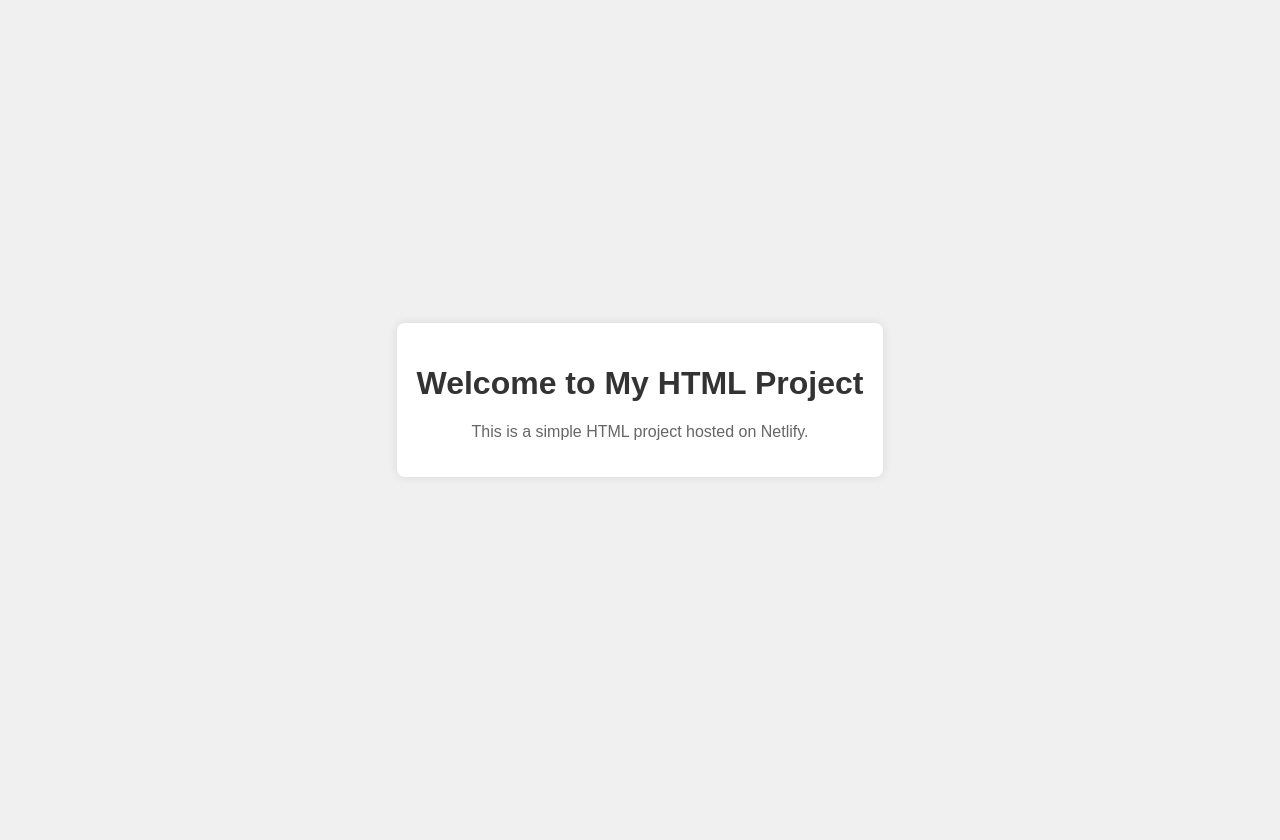
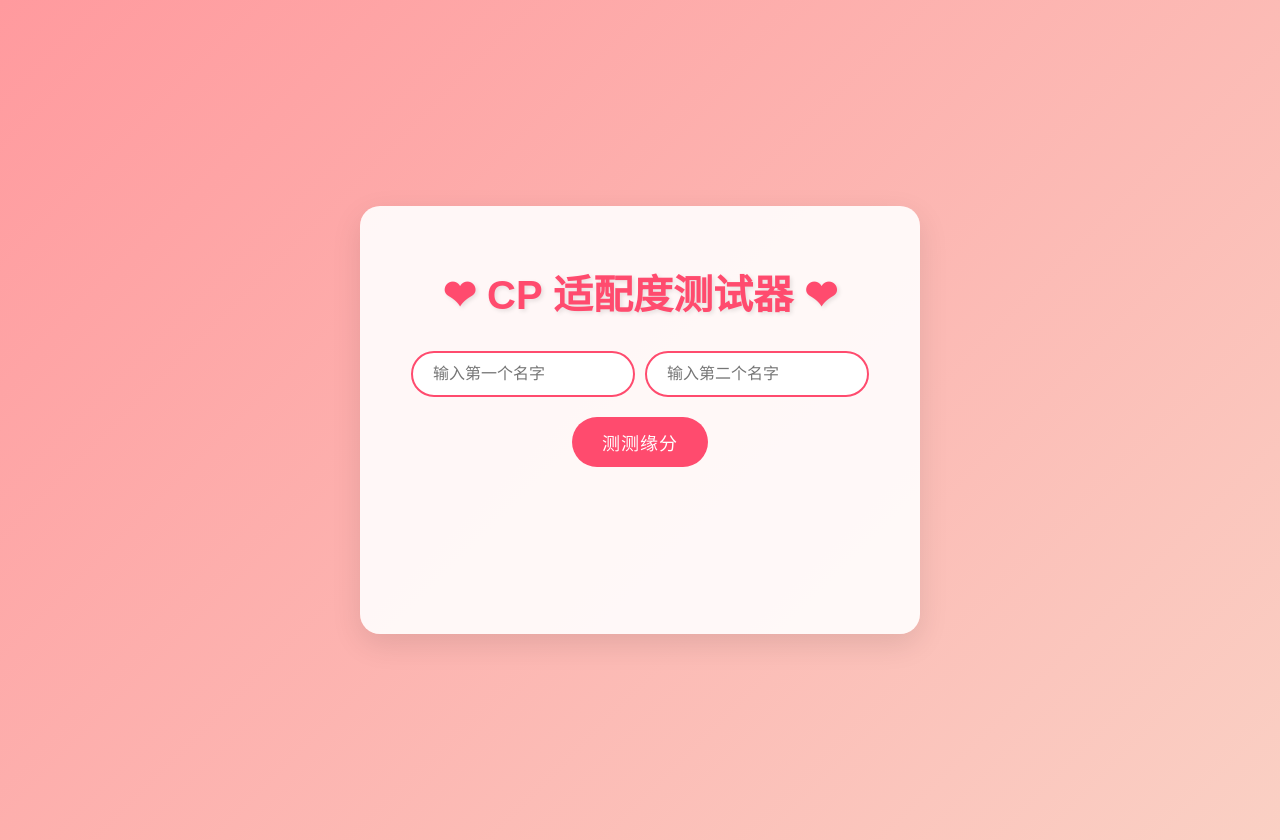
Before and after one commit to Cyankyo/testRelationship, a plain HTML site: page index.html in a window 1280 px wide. Before the commit the page ends 800 px from the top, so only its background shows below. Drawn offline with Linux system fonts and the light colour scheme.

Commit message:
修改页面

```diff
--- a/index.html
+++ b/index.html
@@ -1,39 +1,168 @@
 <!DOCTYPE html>
-<html lang="en">
+<html lang="zh-CN">
 <head>
     <meta charset="UTF-8">
-    <meta name="viewport" content="width=device-width, initial-scale=1.0">
-    <title>My HTML Project</title>
+    <title>CP适配度测试器 ❤</title>
     <style>
         body {
-            font-family: Arial, sans-serif;
-            margin: 0;
-            padding: 0;
+            font-family: 'Microsoft YaHei', Arial, sans-serif;
+            background: linear-gradient(135deg, #ff9a9e, #fad0c4);
+            min-height: 100vh;
             display: flex;
             justify-content: center;
             align-items: center;
-            height: 100vh;
-            background-color: #f0f0f0;
+            margin: 0;
+            padding: 20px;
         }
+
         .container {
+            background: rgba(255, 255, 255, 0.9);
+            padding: 30px;
+            border-radius: 20px;
+            box-shadow: 0 10px 30px rgba(0,0,0,0.1);
             text-align: center;
-            background-color: #fff;
-            padding: 20px;
-            border-radius: 8px;
-            box-shadow: 0 0 10px rgba(0, 0, 0, 0.1);
+            max-width: 500px;
+            width: 100%;
         }
+
         h1 {
-            color: #333;
+            color: #ff4b6e;
+            margin-bottom: 30px;
+            font-size: 2.5em;
+            text-shadow: 2px 2px 4px rgba(0,0,0,0.1);
         }
-        p {
+
+        .input-group {
+            margin: 20px 0;
+            display: flex;
+            gap: 10px;
+            justify-content: center;
+        }
+
+        input {
+            padding: 12px 20px;
+            border: 2px solid #ff4b6e;
+            border-radius: 25px;
+            font-size: 16px;
+            width: 180px;
+            transition: all 0.3s ease;
+        }
+
+        input:focus {
+            outline: none;
+            box-shadow: 0 0 10px #ff4b6e55;
+        }
+
+        button {
+            background: #ff4b6e;
+            color: white;
+            border: none;
+            padding: 12px 30px;
+            border-radius: 25px;
+            font-size: 18px;
+            cursor: pointer;
+            transition: all 0.3s ease;
+            text-transform: uppercase;
+            letter-spacing: 1px;
+        }
+
+        button:hover {
+            transform: scale(1.05);
+            box-shadow: 0 5px 15px rgba(255,75,110,0.4);
+        }
+
+        #result {
+            margin-top: 30px;
+            font-size: 24px;
+            opacity: 0;
+            transition: opacity 0.5s ease;
+        }
+
+        .heart {
+            color: #ff4b6e;
+            font-size: 40px;
+            margin: 0 5px;
+        }
+
+        .percentage {
+            font-size: 48px;
+            font-weight: bold;
+            color: #ff4b6e;
+            margin: 15px 0;
+        }
+
+        .message {
             color: #666;
+            font-style: italic;
+            margin-top: 10px;
+        }
+
+        @keyframes pulse {
+            0% { transform: scale(1); }
+            50% { transform: scale(1.1); }
+            100% { transform: scale(1); }
         }
     </style>
 </head>
 <body>
     <div class="container">
-        <h1>Welcome to My HTML Project</h1>
-        <p>This is a simple HTML project hosted on Netlify.</p>
+        <h1>❤ CP 适配度测试器 ❤</h1>
+        <div class="input-group">
+            <input type="text" id="name1" placeholder="输入第一个名字">
+            <input type="text" id="name2" placeholder="输入第二个名字">
+        </div>
+        <button onclick="calculateCompatibility()">测测缘分</button>
+        <div id="result">
+            <div class="heart">❤❤</div>
+            <div class="percentage"></div>
+            <div class="message"></div>
+            <div class="heart">❤❤</div>
+        </div>
     </div>
+
+    <script>
+        function calculateCompatibility() {
+            const name1 = document.getElementById('name1').value.trim();
+            const name2 = document.getElementById('name2').value.trim();
+
+            if (!name1 || !name2) {
+                alert("请输入两个名字哦~");
+                return;
+            }
+
+            // 计算适配度（伪随机算法）
+            const combined = (name1 + name2).toLowerCase();
+            let hash = 0;
+            for (let i = 0; i < combined.length; i++) {
+                hash = (hash << 5) - hash + combined.charCodeAt(i);
+                hash |= 0; // 转换为32位整数
+            }
+            const percentage = Math.abs(hash % 100);
+
+            // 显示结果
+            const resultDiv = document.getElementById('result');
+            const percentageDiv = document.querySelector('.percentage');
+            const messageDiv = document.querySelector('.message');
+
+            percentageDiv.textContent = `${percentage}%`;
+            resultDiv.style.opacity = '1';
+
+            // 根据百分比显示不同消息
+            let message = '';
+            if (percentage >= 95) message = "天造地设！请原地结婚！💍";
+            else if (percentage >= 80) message = "神仙眷侣！锁死这对CP！🔒";
+            else if (percentage >= 60) message = "很有潜力！继续培养感情吧~";
+            else if (percentage >= 40) message = "普通朋友...再观察看看？";
+            else message = "emmm...要不要考虑换一个？";
+
+            messageDiv.textContent = message;
+
+            // 添加动画效果
+            percentageDiv.style.animation = 'pulse 1s ease';
+            setTimeout(() => {
+                percentageDiv.style.animation = '';
+            }, 1000);
+        }
+    </script>
 </body>
 </html>
```
